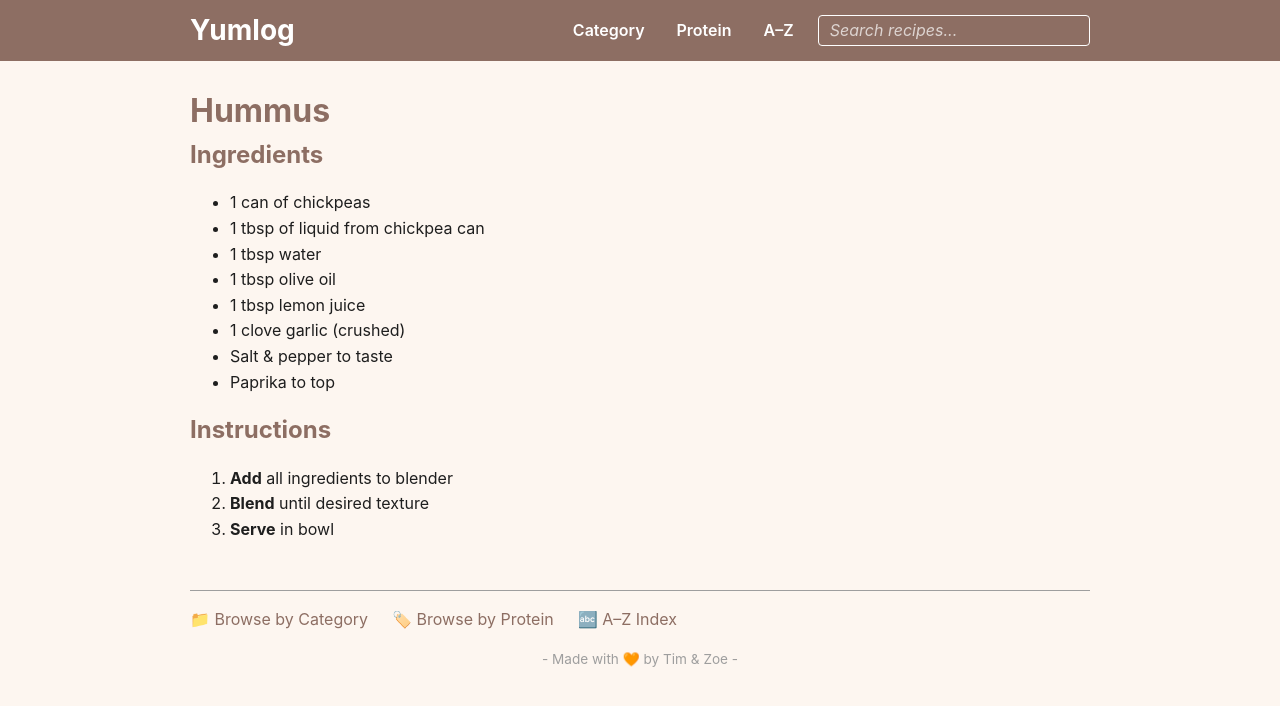
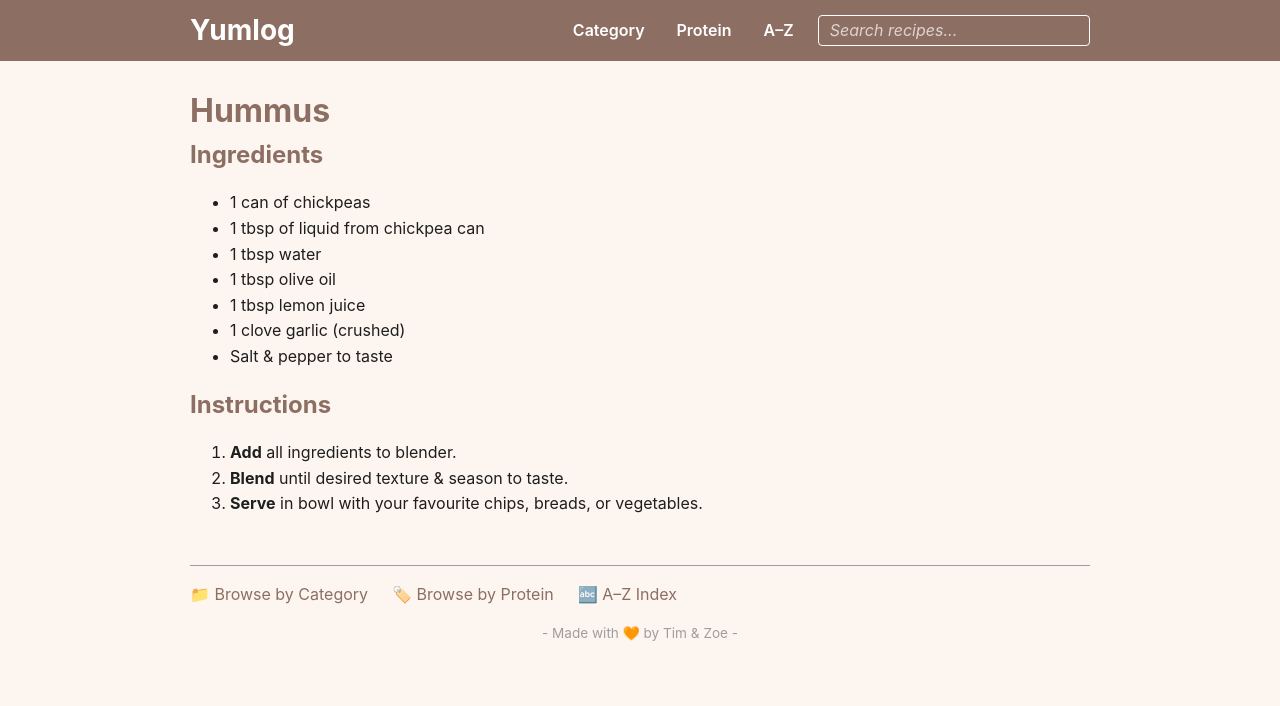
Before and after one commit to Tim-Claessen/yumlog, a Jekyll site: the page built from recipes/hummus.md, in a window 1280 px wide. Shown: the top 706 px of the page. Built offline with Jekyll 4.4.1, drawn with Linux system fonts in a browser that asks for light colours.

Commit message:
Obsidian manual sync: 2025-06-26 20:45:12

```diff
--- a/recipes/hummus.md
+++ b/recipes/hummus.md
@@ -23,10 +23,9 @@ layout: recipe
 - 1 tbsp lemon juice
 - 1 clove garlic (crushed)
 - Salt & pepper to taste
-- Paprika to top
 
 ## Instructions
 
-1. **Add** all ingredients to blender
-2. **Blend** until desired texture
-3. **Serve** in bowl
+1. **Add** all ingredients to blender.
+2. **Blend** until desired texture & season to taste.
+3. **Serve** in bowl with your favourite chips, breads, or vegetables.
```
